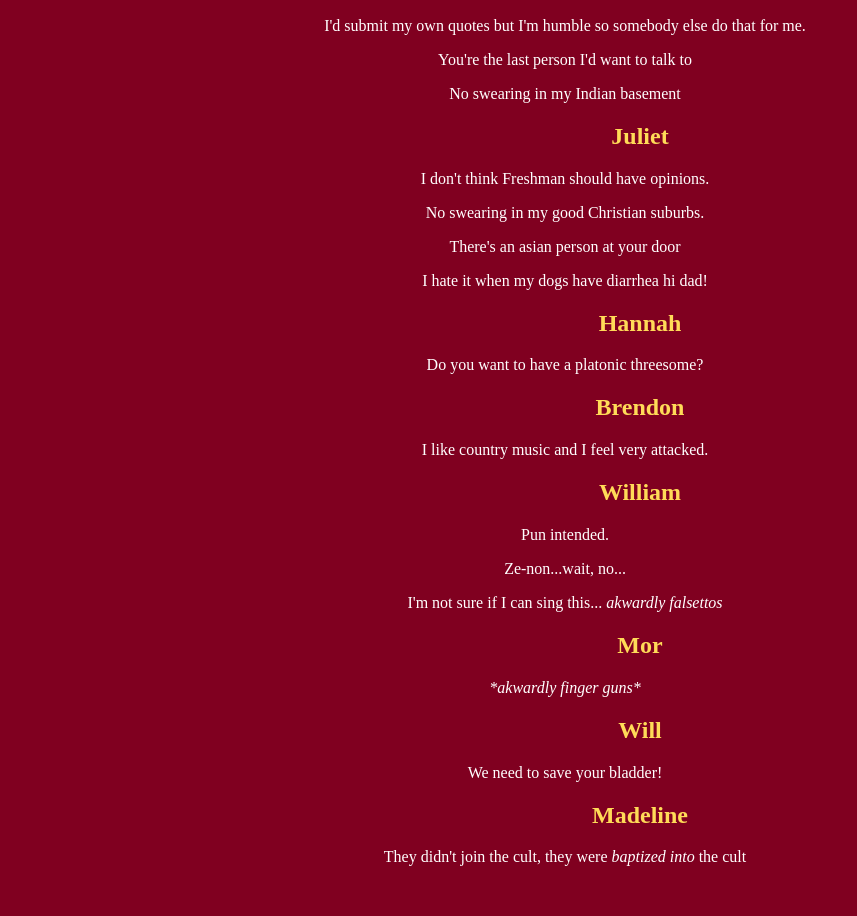
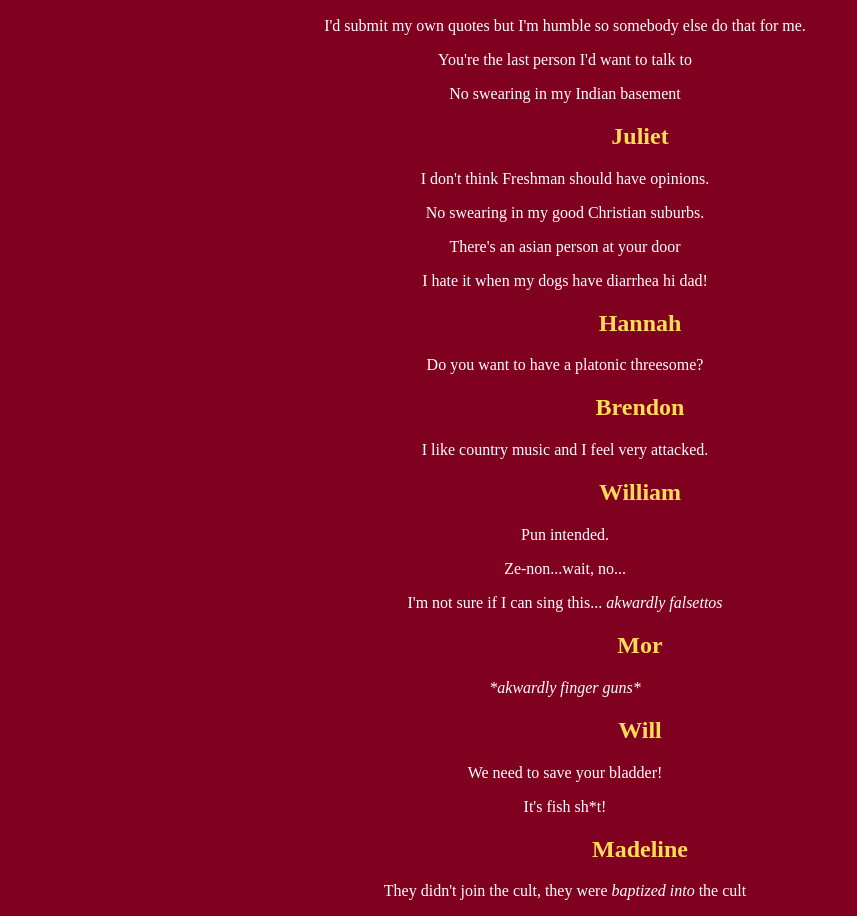
Before and after one commit to NoteworthyAcappella/Quotes, a plain HTML site: page index.html in a window 1280 px wide. Shown: the part 110-1026 px from the top of the page, without its empty margins (0-857 px from the left). Before the commit the page ends 992 px from the top, so only its background shows below. Drawn offline with Linux system fonts and the light colour scheme.

Commit message:
It's fish sh*t!

```diff
--- a/index.html
+++ b/index.html
@@ -31,6 +31,7 @@
   <p><i>*akwardly finger guns*</i></p>
   <h2>Will</h1>
   <p>We need to save your bladder!</p>
+  <p>It's fish sh*t!</p>
   <h2>Madeline</h2>
   <p>They didn't join the cult, they were <i>baptized into</i> the cult</p>
 </body>
```
